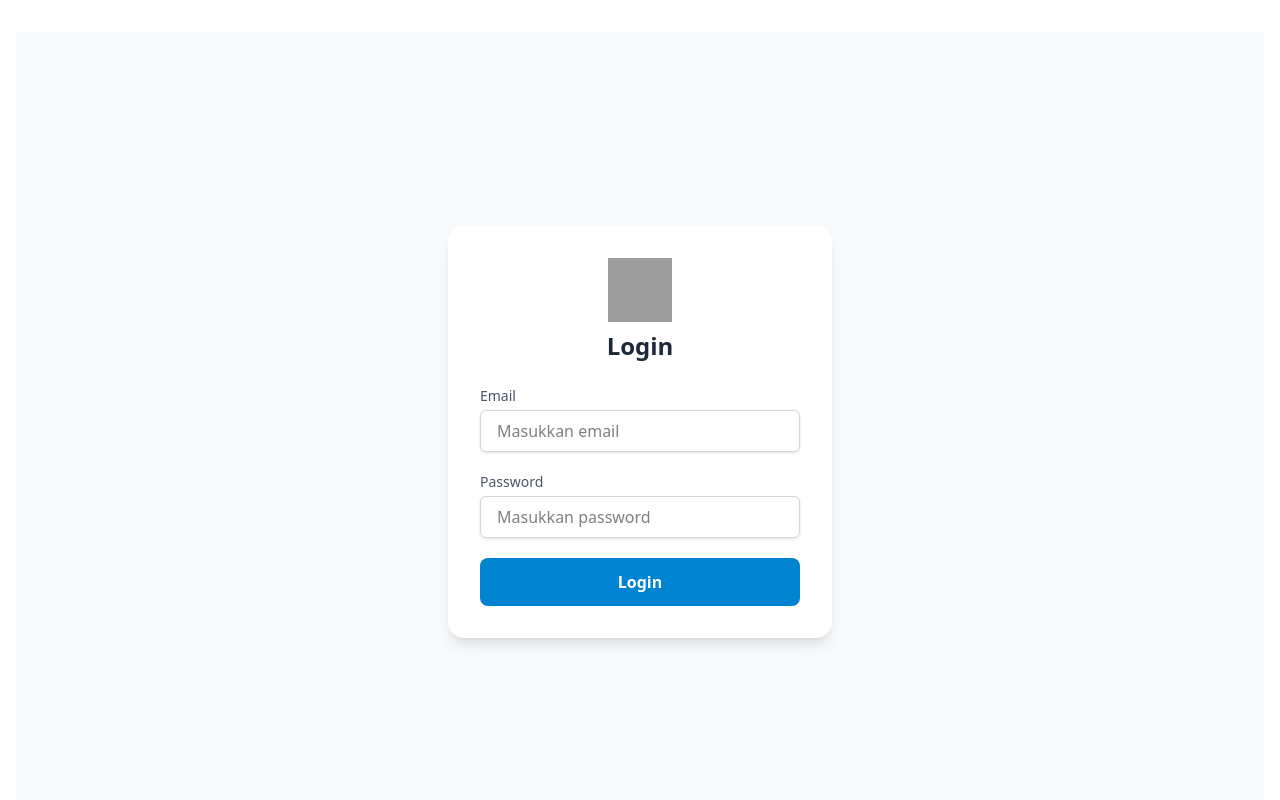
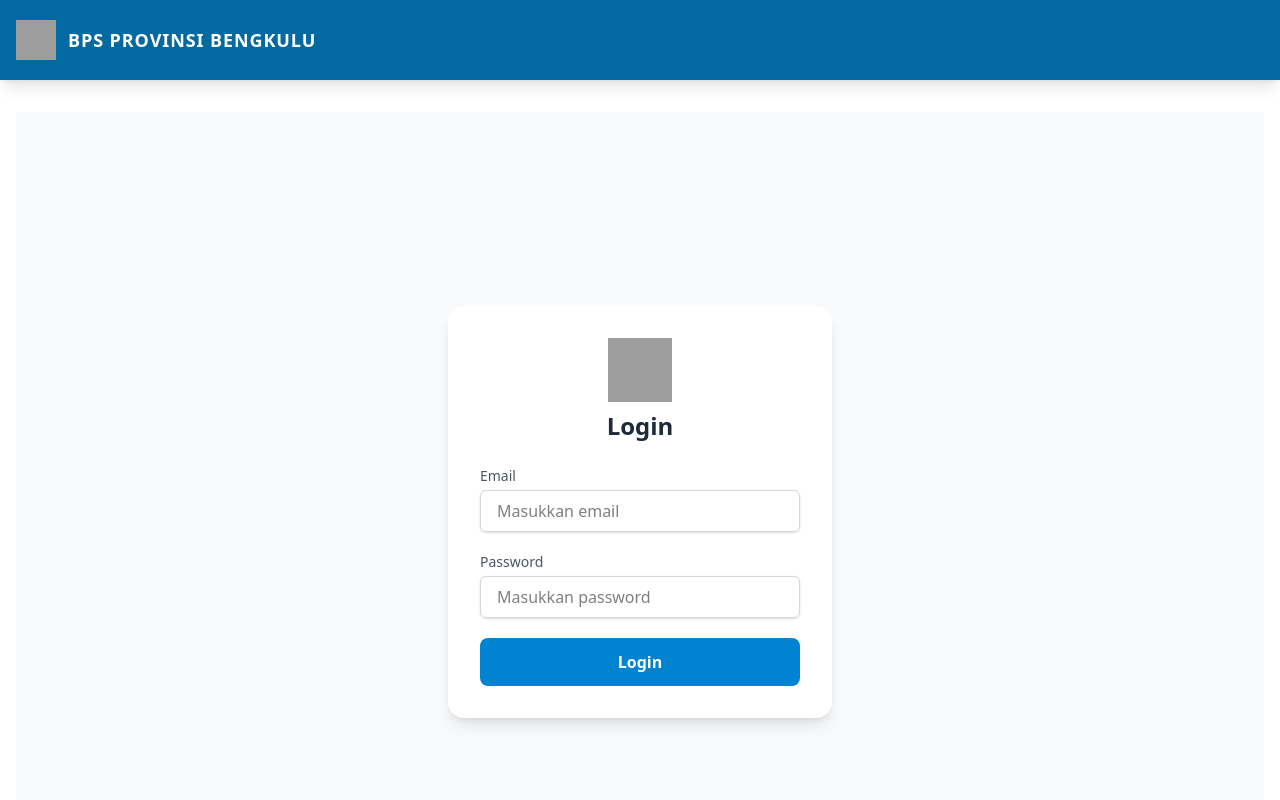
Before and after one commit to kayllazahraa/web-bps-frontend, a React (Vite) app: page /login in a window 1280 px wide. Shown: the top 800 px of the page. Built offline with nearby package versions, Linux system fonts and the light colour scheme; grey boxes are pictures that could not be loaded.

Commit message:
edit header

```diff
--- a/src/components/Navbar.jsx
+++ b/src/components/Navbar.jsx
@@ -25,15 +25,13 @@ export default function Navbar() {
         }
     };
 
-    if (!user) {
-        return null;
-    }
-
     const navItems = [
         { id: "publications", label: "Daftar Publikasi", path: "/publications" },
         { id: "add", label: "Tambah Publikasi", path: "/publications/add" },
     ];
 
+    // Jika user sudah login, tampilkan navbar lengkap
+    if (user) {
         return (
             <header className="bg-[#0369A1] shadow-lg sticky top-0 z-50">
                 <nav className="container mx-auto px-4">
@@ -46,7 +44,6 @@ export default function Navbar() {
                         </Link>
                         <div className="flex items-center gap-2">
                             {navItems.map((item) => {
-                            // --- PERUBAHAN DI BARIS INI ---
                                 const isActive = location.pathname === item.path;
                                 return (
                                     <Link
@@ -54,8 +51,8 @@ export default function Navbar() {
                                         to={item.path}
                                         className={`px-4 py-2 rounded-md text-sm font-semibold transition-colors duration-300 ${
                                             isActive
-                                            ? "bg-white text-[#0369A1]" // Style for the active page link
-                                            : "text-slate-100 hover:bg-white/20 hover:text-white" // Style for inactive and hovered links
+                                                ? "bg-white text-[#0369A1]"
+                                                : "text-slate-100 hover:bg-white/20 hover:text-white"
                                         }`}
                                     >
                                         {item.label}
@@ -74,3 +71,20 @@ export default function Navbar() {
             </header>
         );
     }
+
+    // Jika user belum login tampil header sederhana
+    return (
+        <header className="bg-[#0369A1] shadow-lg sticky top-0 z-50">
+            <nav className="container mx-auto px-4">
+                <div className="flex items-center justify-start h-20">
+                    <div className="flex items-center gap-3">
+                        <BpsLogo />
+                        <span className="text-white text-lg font-bold tracking-wider hidden sm:block">
+                            BPS PROVINSI BENGKULU
+                        </span>
+                    </div>
+                </div>
+            </nav>
+        </header>
+    );
+}
```
Lines whose indentation alone changed are shown as unchanged.
